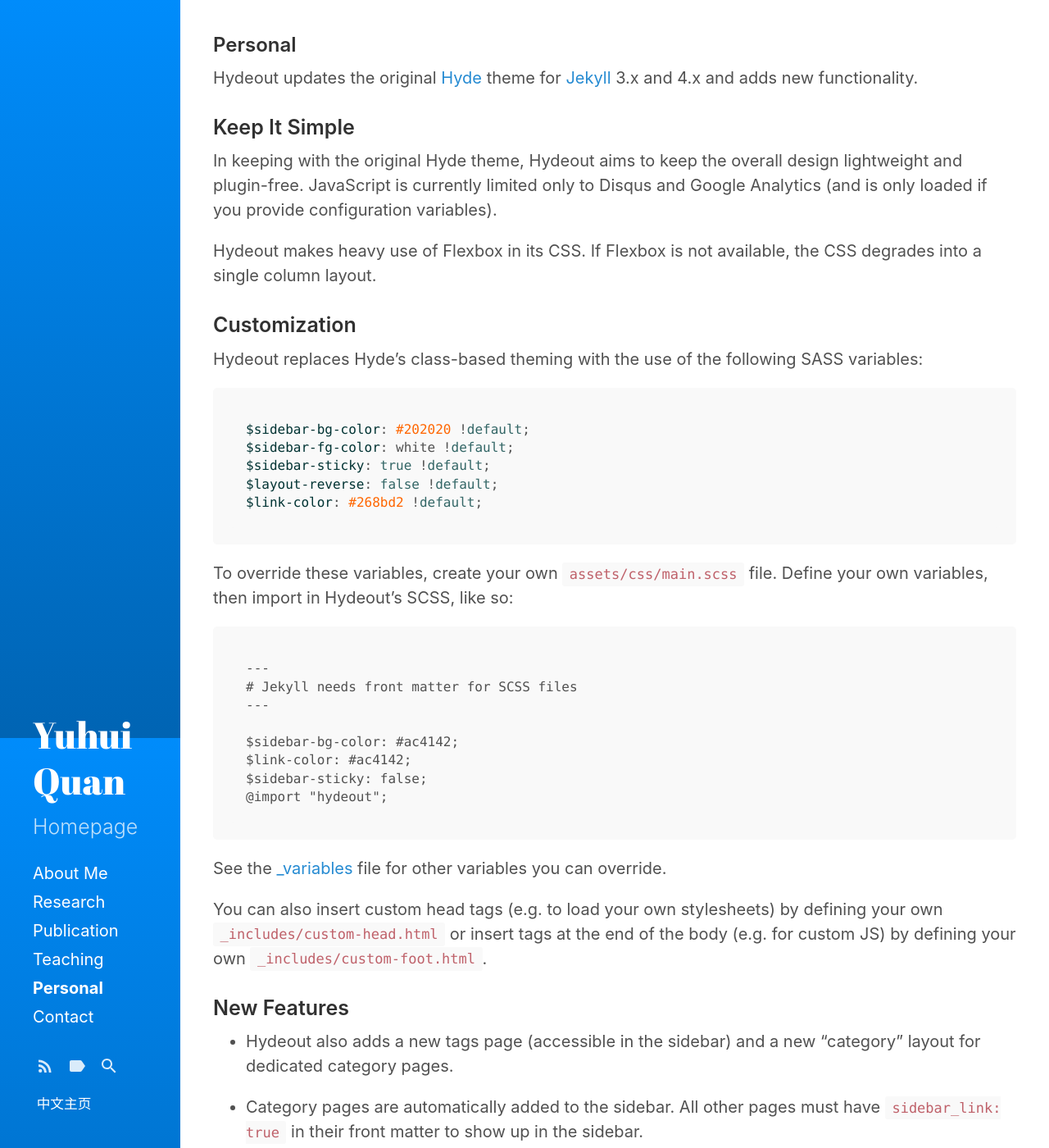
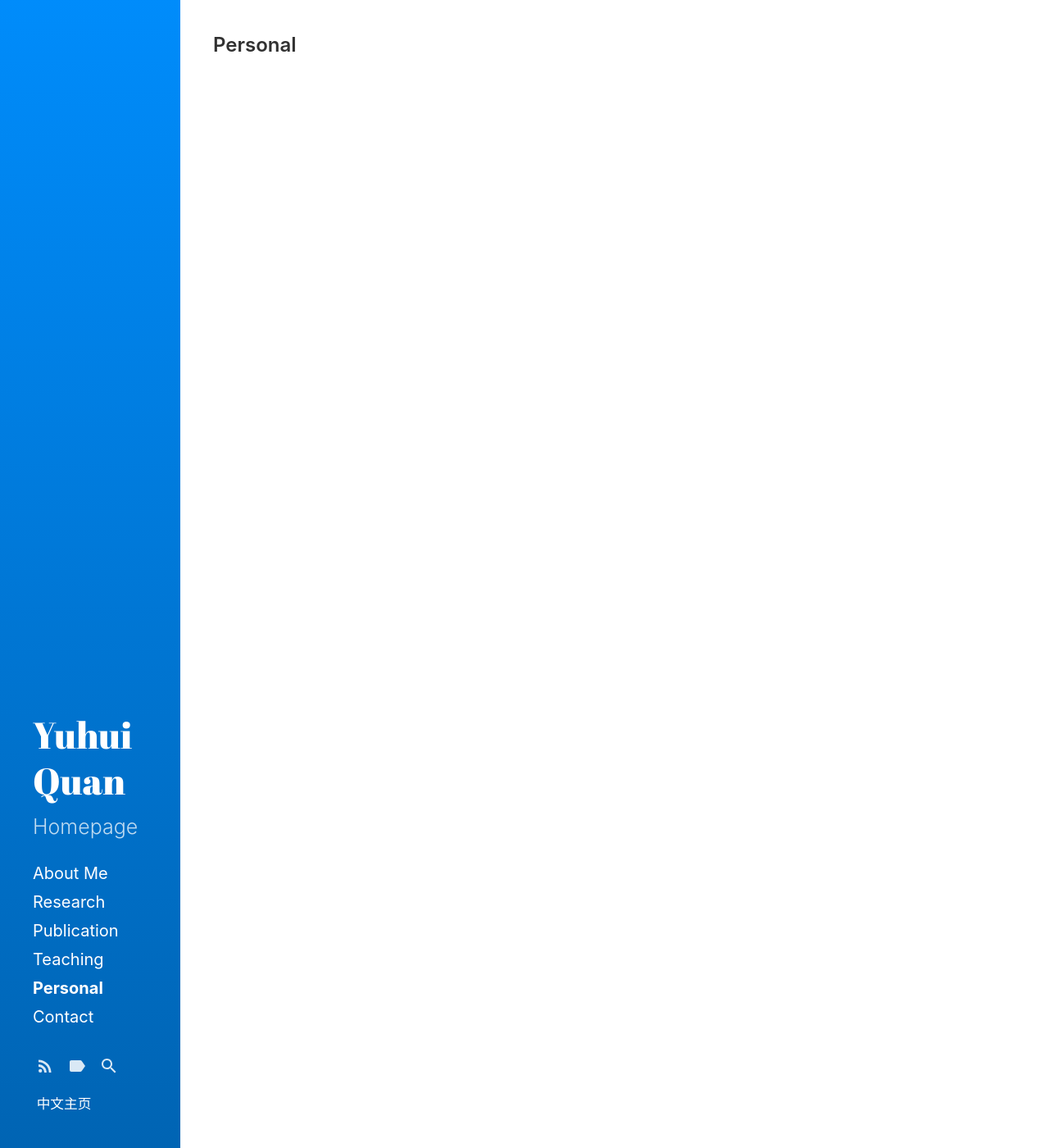
Before and after one commit to csyhquan/csyhquan.github.io, a Jekyll site: the page built from category/e_personal.md, in a window 1280 px wide and 1400 px high. Shown: the whole window at 82% size. Built offline with Jekyll 4.4.1, drawn with Linux system fonts in a browser that asks for light colours; some of the changed text lies outside the part shown.

Commit message:
Update e_personal.md

````diff
--- a/category/e_personal.md
+++ b/category/e_personal.md
@@ -2,80 +2,3 @@
 layout: category
 title: Personal
 ---
-Hydeout updates the original [Hyde](https://github.com/poole/hyde)
-theme for [Jekyll](http://jekyllrb.com) 3.x and 4.x and adds new functionality.
-
-### Keep It Simple
-
-In keeping with the original Hyde theme, Hydeout aims to keep the overall
-design lightweight and plugin-free. JavaScript is currently limited only
-to Disqus and Google Analytics (and is only loaded if you provide configuration
-variables).
-
-Hydeout makes heavy use of Flexbox in its CSS. If Flexbox is not available,
-the CSS degrades into a single column layout.
-
-### Customization
-
-Hydeout replaces Hyde's class-based theming with the use
-of the following SASS variables:
-
-```scss
-$sidebar-bg-color: #202020 !default;
-$sidebar-fg-color: white !default;
-$sidebar-sticky: true !default;
-$layout-reverse: false !default;
-$link-color: #268bd2 !default;
-```
-
-To override these variables, create your own `assets/css/main.scss` file.
-Define your own variables, then import in Hydeout's SCSS, like so:
-
-```
----
-# Jekyll needs front matter for SCSS files
----
-
-$sidebar-bg-color: #ac4142;
-$link-color: #ac4142;
-$sidebar-sticky: false;
-@import "hydeout";
-```
-
-See the [_variables](https://github.com/fongandrew/hydeout/blob/master/_sass/hydeout/_variables.scss) file for other variables
-you can override.
-
-You can also insert custom head tags (e.g. to load your own stylesheets) by
-defining your own `_includes/custom-head.html` or insert tags at the end
-of the body (e.g. for custom JS) by defining your own
-`_includes/custom-foot.html`.
-
-### New Features
-
-* Hydeout also adds a new tags page (accessible in the sidebar) and a new
-  "category" layout for dedicated category pages.
-
-* Category pages are automatically added to the sidebar. All other pages
-  must have `sidebar_link: true` in their front matter to show up in
-  the sidebar.
-
-* A simple redirect-to-Google search is available. If you want to use
-  Google Custom Search or Algolia or something with more involved,
-  override the `search.html`.
-
-* Disqus integration is ready out of the box. Just add the following to
-  your config file:
-
-  ```yaml
-  disqus:
-    shortname: my-disqus-shortname
-  ```
-
-  If you don't want Disqus or want to use something else, override
-  `comments.html`.
-
-* For Google Analytics support, define a `google_analytics` variable with
-  your property ID in your config file.
-
-There's also a bunch of minor tweaks and adjustments throughout the
-theme. Hope this works for you!
````
